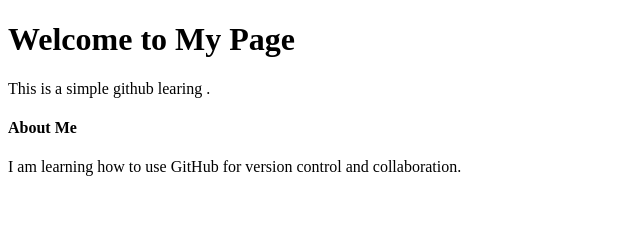
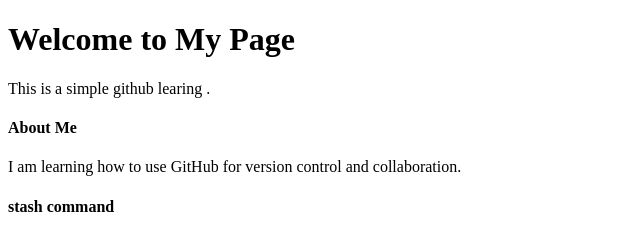
Before and after one commit to rak9621/githubLeaning, a plain HTML site: page index.html in a window 1280 px wide. Shown: the whole page, without its empty margins (0-640 px from the left). Drawn offline with Linux system fonts and the light colour scheme.

Commit message:
stassh chsnges

```diff
--- a/index.html
+++ b/index.html
@@ -13,5 +13,8 @@
     <h4>About Me</h4>
     <p>I am learning how to use GitHub for version control and collaboration.</p>
 
+    <h4> stash command</h4>
+
+
 </body>
 </html>
```
